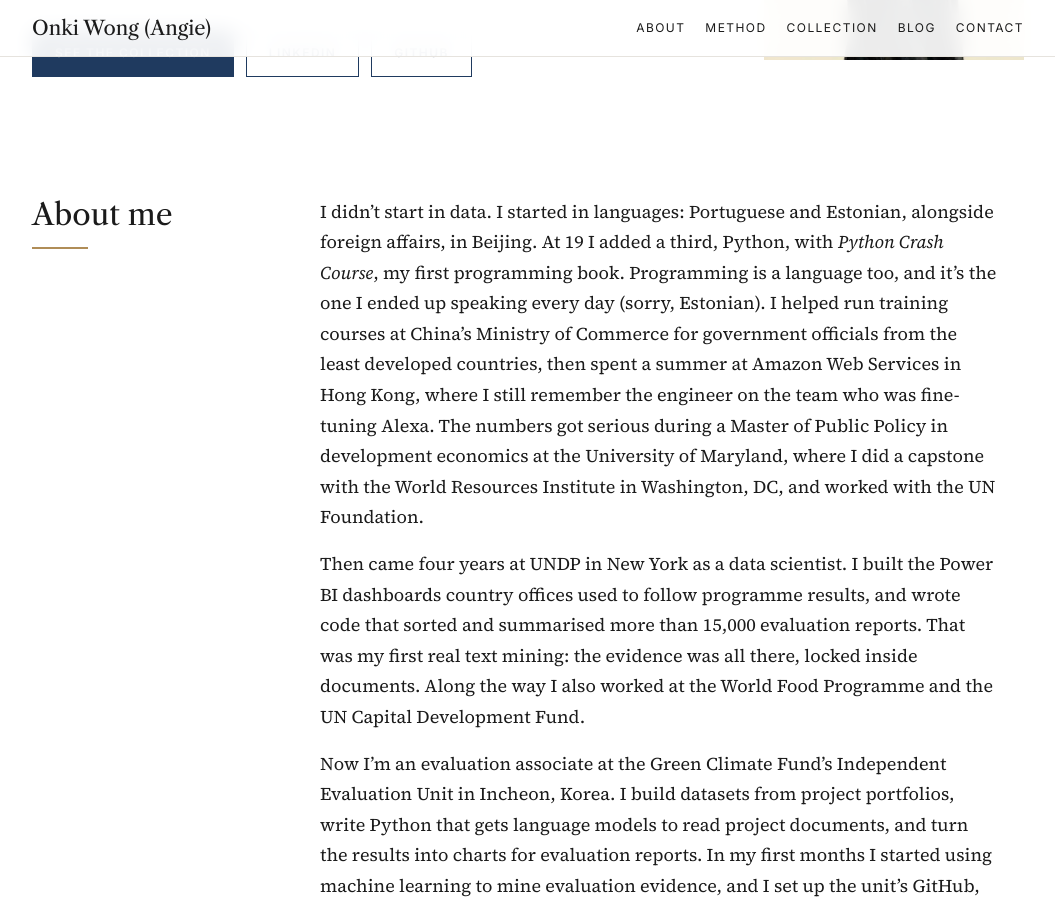
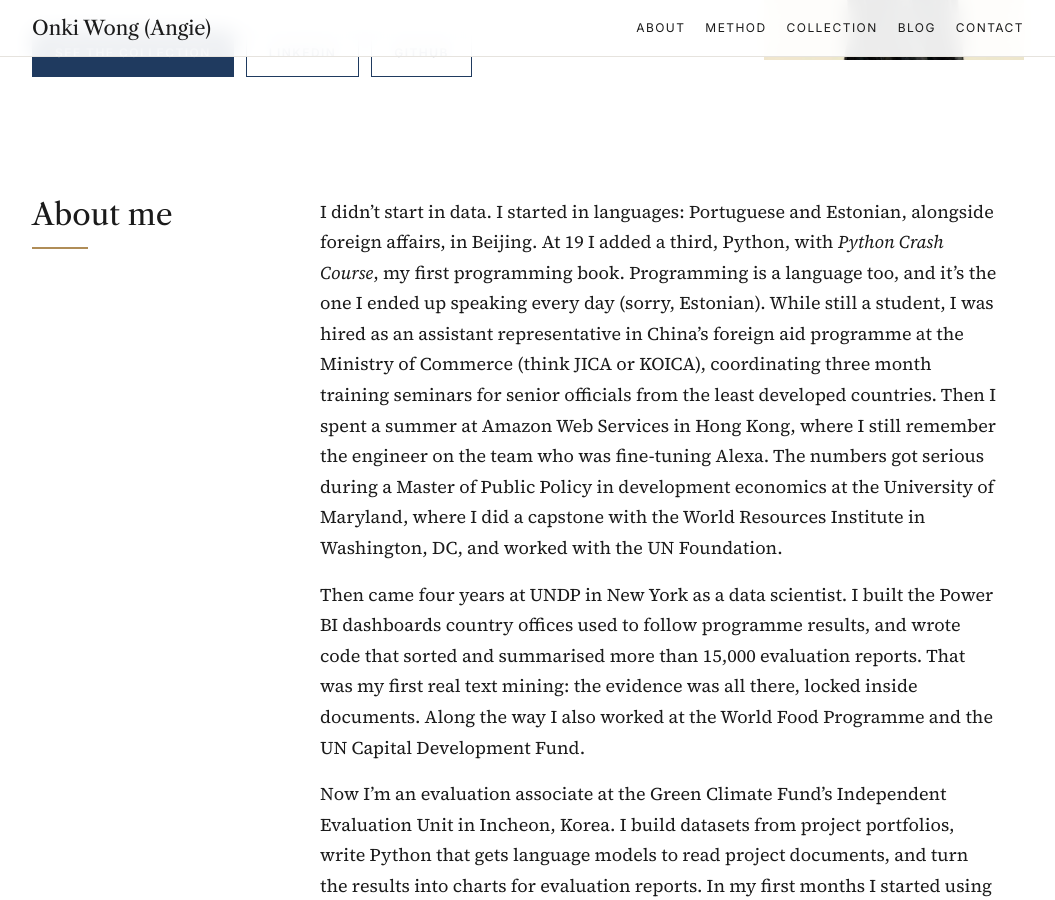
Before and after one commit to owangie/owangie.github.io, a Jekyll site: the page built from _pages/about.md, in a window 1280 px wide and 900 px high, scrolled down 419 px. Shown: the whole window, without its empty margins (112-1167 px from the left). Built offline with Jekyll 4.4.1, drawn with Linux system fonts in a browser that asks for light colours.

Commit message:
About: MOFCOM foreign aid role

```diff
--- a/_pages/about.md
+++ b/_pages/about.md
@@ -7,7 +7,7 @@ redirect_from:
   - /about.html
 ---
 
-I didn't start in data. I started in languages: Portuguese and Estonian, alongside foreign affairs, in Beijing. At 19 I added a third, Python, with *Python Crash Course*, my first programming book. Programming is a language too, and it's the one I ended up speaking every day (sorry, Estonian). I helped run training courses at China's Ministry of Commerce for government officials from the least developed countries, then spent a summer at Amazon Web Services in Hong Kong, where I still remember the engineer on the team who was fine-tuning Alexa. The numbers got serious during a Master of Public Policy in development economics at the University of Maryland, where I did a capstone with the World Resources Institute in Washington, DC, and worked with the UN Foundation.
+I didn't start in data. I started in languages: Portuguese and Estonian, alongside foreign affairs, in Beijing. At 19 I added a third, Python, with *Python Crash Course*, my first programming book. Programming is a language too, and it's the one I ended up speaking every day (sorry, Estonian). While still a student, I was hired as an assistant representative in China's foreign aid programme at the Ministry of Commerce (think JICA or KOICA), coordinating three month training seminars for senior officials from the least developed countries. Then I spent a summer at Amazon Web Services in Hong Kong, where I still remember the engineer on the team who was fine-tuning Alexa. The numbers got serious during a Master of Public Policy in development economics at the University of Maryland, where I did a capstone with the World Resources Institute in Washington, DC, and worked with the UN Foundation.
 
 Then came four years at UNDP in New York as a data scientist. I built the Power BI dashboards country offices used to follow programme results, and wrote code that sorted and summarised more than 15,000 evaluation reports. That was my first real text mining: the evidence was all there, locked inside documents. Along the way I also worked at the World Food Programme and the UN Capital Development Fund.
 
```
